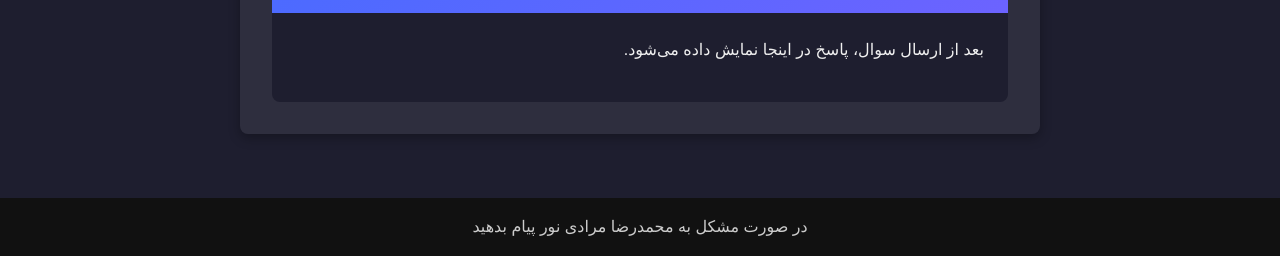
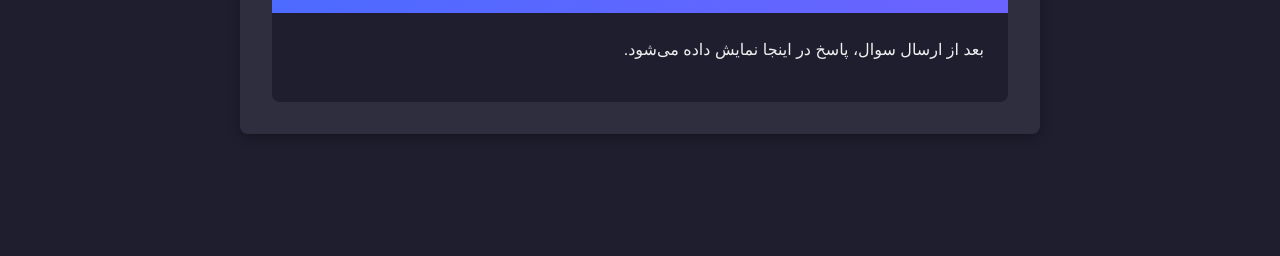
Before and after one commit to AzkiAI/AI, a plain HTML site: page index.html in a window 1280 px wide. Shown: the part 567-823 px from the top of the page. After the commit the page ends 800 px from the top, so only its background shows below. Drawn offline with Linux system fonts and the light colour scheme.

Commit message:
Update index.html

```diff
--- a/index.html
+++ b/index.html
@@ -42,9 +42,6 @@
       </section>
     </main>
 
-    <footer>
-      <p> در صورت مشکل به محمدرضا مرادی نور پیام بدهید</p>
-    </footer>
   </div>
 
   <script src="script.js"></script>
```
